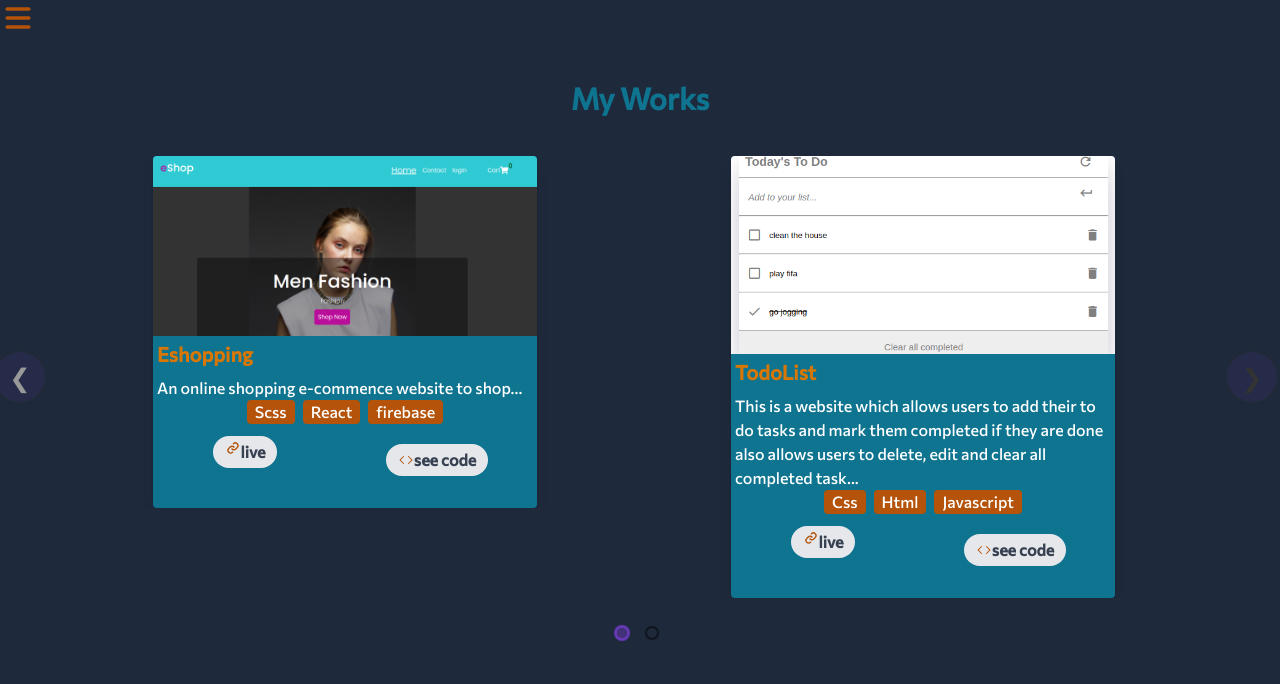
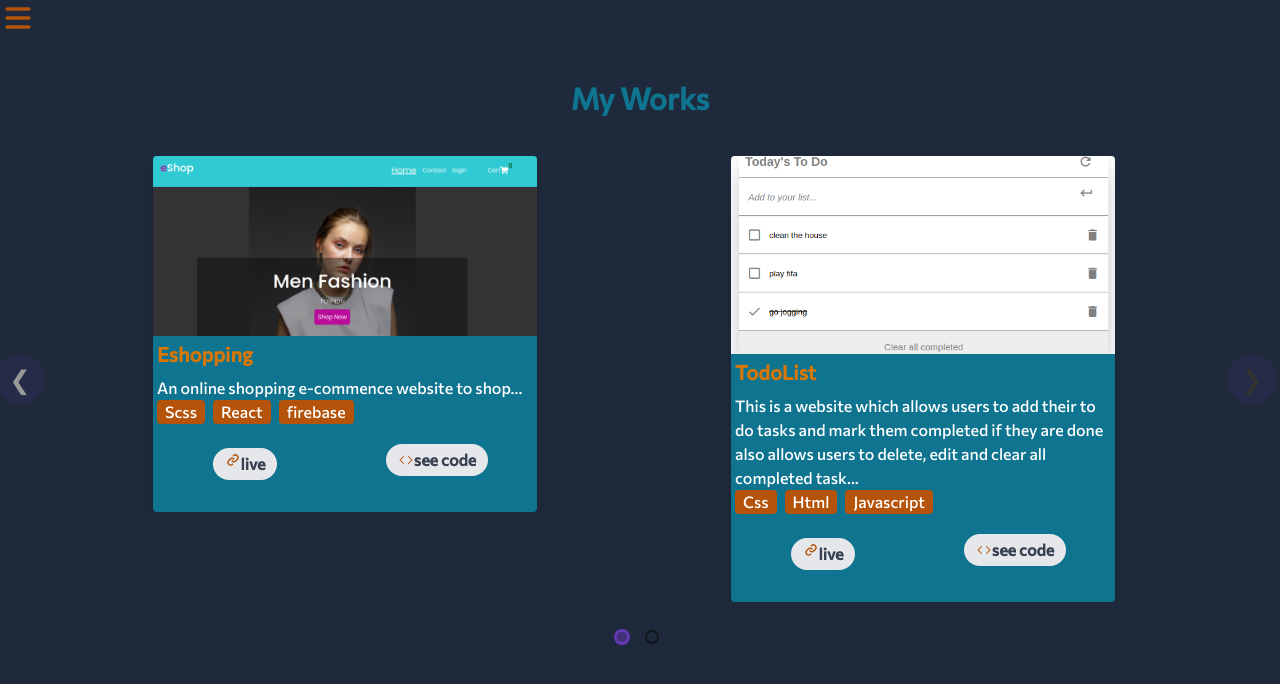
Before and after one commit to medsonmoombe/portifolio, a React (Create React App) app: page /works in a window 1280 px wide. Shown: the top 684 px of the page. Built offline with nearby package versions, Linux system fonts and the light colour scheme.

Commit message:
Add the adjuctments to the works section

```diff
--- a/src/components/ProjectCard.js
+++ b/src/components/ProjectCard.js
@@ -16,13 +16,13 @@ const ProjectCard = ({ project }) => {
         <div className="px-1 py-1">
           <div className="font-bold text-xl mb-2 text-amber-600 font-bold	 capitalize">{title}</div>
           <p className="text-white text-base w-30 overflow-ellipsis sm:text-xs">{description}...</p>
-          <div className="flex justify-center items-center gap-2">
+          <div className="flex justify-start items-start gap-2">
           <span className="bg-amber-700 text-white border-0 px-2 py-0 rounded">{lang[0]}</span>
           <span className="bg-amber-700 text-white border-0 px-2 py-0 rounded">{lang[1]}</span>
           <span className="bg-amber-700 text-white border-0 px-2 py-0 rounded">{lang[2]}</span>
           </div>
         </div>
-        <div className="flex justify-center items-center ">
+        <div className="flex justify-start items-baseline ">
           <div className="px-6 pb-2 w-4/5 flex justify-center items-center mb-4">
             <a
               href={link}
```
